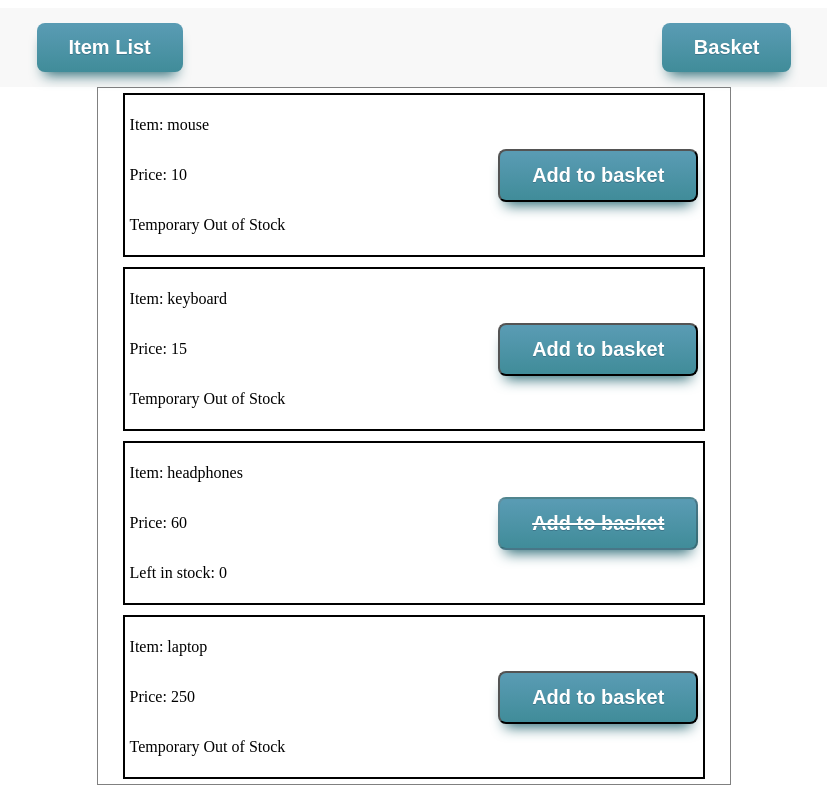
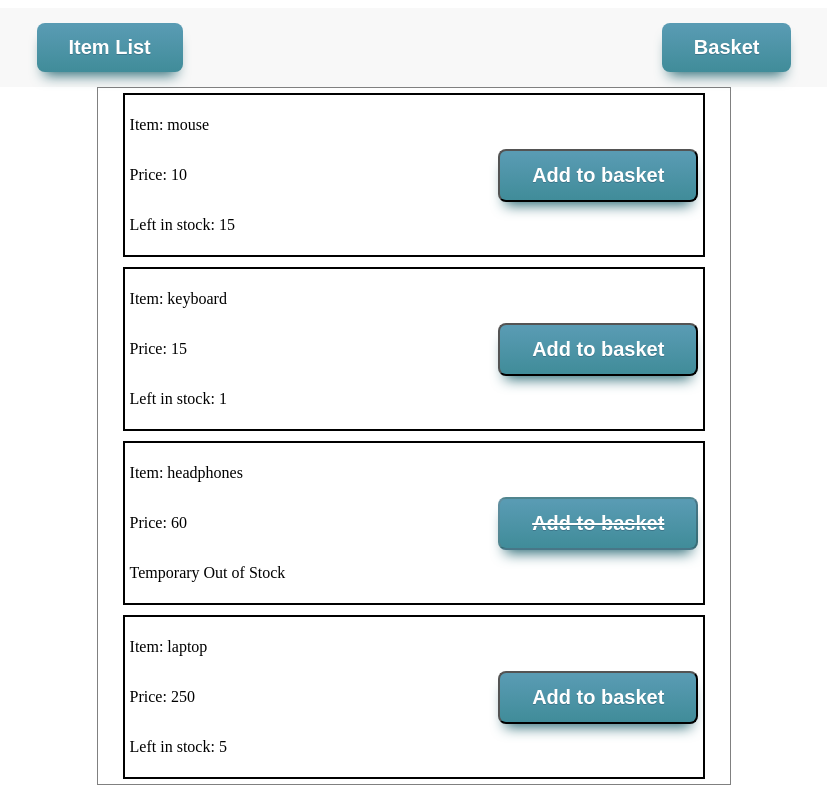
Before and after one commit to floccoclaudio/basketCase, a React (Create React App) app: page / in a window 1280 px wide. Shown: the whole page, without its empty margins (226-1053 px from the left). Built offline with nearby package versions, Linux system fonts and the light colour scheme.

Commit message:
corrected outOfStock boolean logic (inverted)

```diff
--- a/src/components/ItemCard.js
+++ b/src/components/ItemCard.js
@@ -61,8 +61,8 @@ const ItemCard = ({ item, outOfStock }) => {
         <p>Price: {item.price}</p>
         <p>
           {outOfStock
-            ? `Left in stock: ${item.stock}`
-            : `Temporary Out of Stock`}
+            ? `Temporary Out of Stock`
+            : `Left in stock: ${item.stock}`}
         </p>
       </StyledItemProps>
 
```
